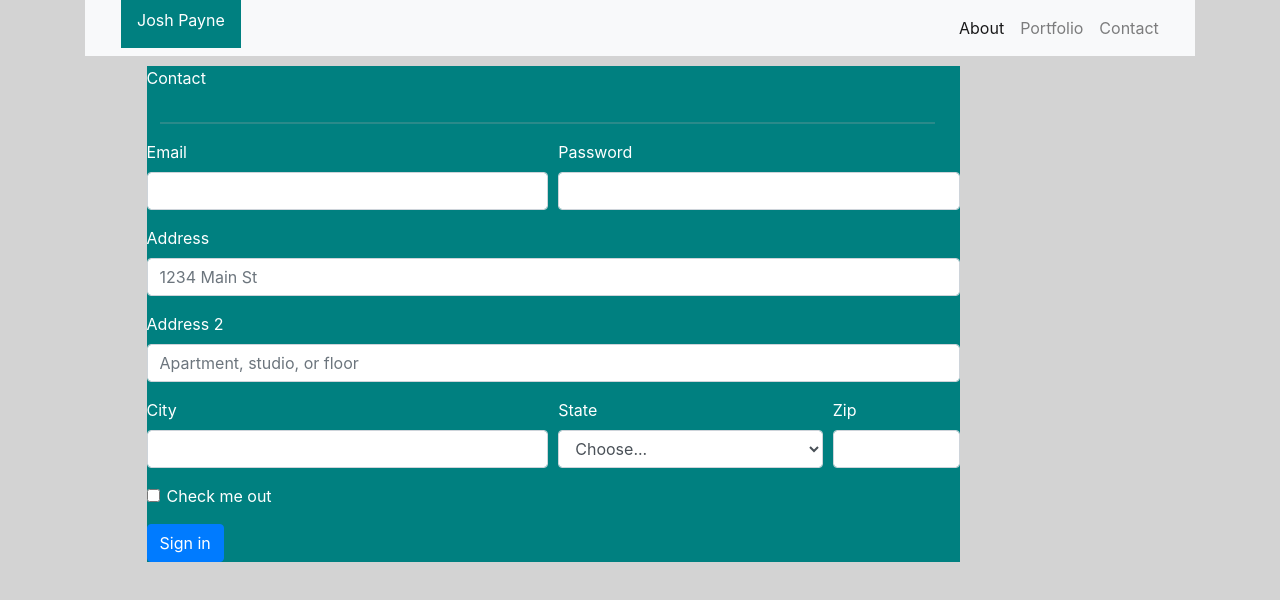
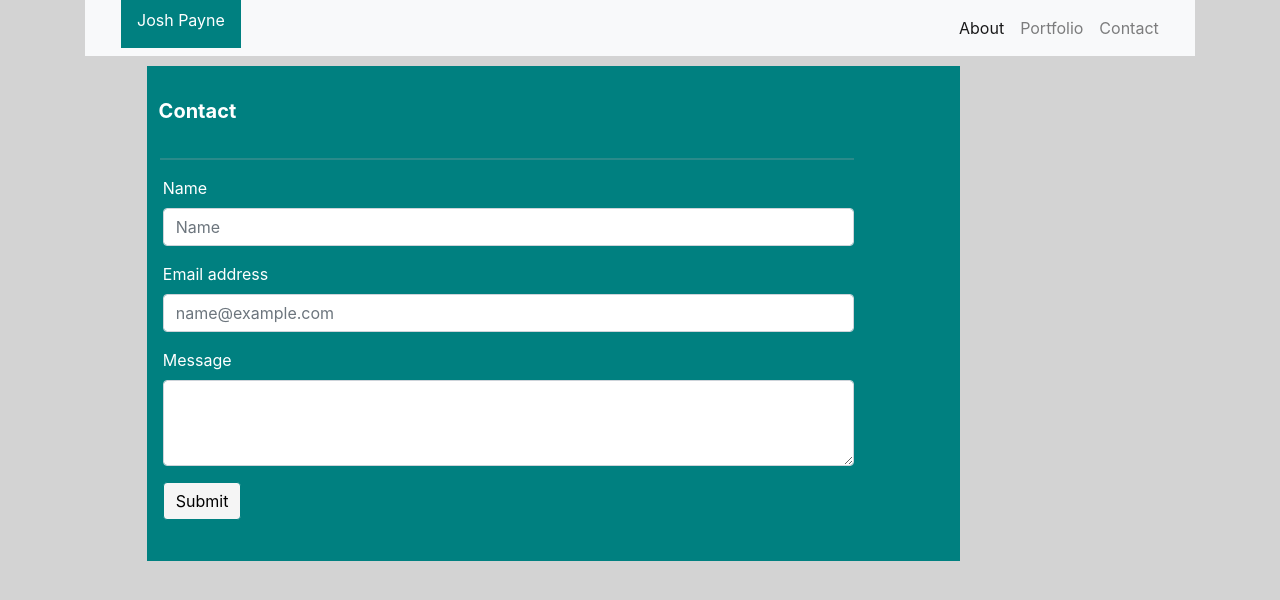
Before and after one commit to paynejoshua/Homework2, a plain HTML site: page contact.html in a window 1280 px wide. Drawn offline with nearby package versions, Linux system fonts and the light colour scheme.

Commit message:
Finished contact page with styling.

```diff
--- a/contact.html
+++ b/contact.html
@@ -38,55 +38,25 @@
               <p class="contact">Contact</p>
              </div>
         </div>
-        <hr>
-        <form>
-            <div class="form-row">
-              <div class="form-group col-md-6">
-                <label for="inputEmail4">Email</label>
-                <input type="email" class="form-control" id="inputEmail4">
-              </div>
-              <div class="form-group col-md-6">
-                <label for="inputPassword4">Password</label>
-                <input type="password" class="form-control" id="inputPassword4">
-              </div>
-            </div>
-            <div class="form-group">
-              <label for="inputAddress">Address</label>
-              <input type="text" class="form-control" id="inputAddress" placeholder="1234 Main St">
-            </div>
-            <div class="form-group">
-              <label for="inputAddress2">Address 2</label>
-              <input type="text" class="form-control" id="inputAddress2" placeholder="Apartment, studio, or floor">
-            </div>
-            <div class="form-row">
-              <div class="form-group col-md-6">
-                <label for="inputCity">City</label>
-                <input type="text" class="form-control" id="inputCity">
-              </div>
-              <div class="form-group col-md-4">
-                <label for="inputState">State</label>
-                <select id="inputState" class="form-control">
-                  <option selected>Choose...</option>
-                  <option>...</option>
-                </select>
-              </div>
-              <div class="form-group col-md-2">
-                <label for="inputZip">Zip</label>
-                <input type="text" class="form-control" id="inputZip">
-              </div>
-            </div>
-            <div class="form-group">
-              <div class="form-check">
-                <input class="form-check-input" type="checkbox" id="gridCheck">
-                <label class="form-check-label" for="gridCheck">
-                  Check me out
-                </label>
-              </div>
-            </div>
-            <button type="submit" class="btn btn-primary">Sign in</button>
-          </form>
 
+        <hr class="contacthr">
 
+    <form>
+        <div class="form-group">
+            <label for="namefield">Name</label>
+            <input type="text" class="form-control" placeholder="Name">
+        </div>
+        <div class="form-group">
+            <label for="exampleFormControlInput1">Email address</label>
+            <input type="email" class="form-control" id="exampleFormControlInput1" placeholder="name@example.com">
+          </div>
+
+        <div class="form-group">
+            <label for="exampleFormControlTextarea1">Message</label>
+            <textarea class="form-control" id="exampleFormControlTextarea1" rows="3"></textarea>
+          </div>
+          <button type="button" class="btn btn-submit">Submit</button>
+    </form>
 </section>
 </body>
 
--- a/stylesheet.css
+++ b/stylesheet.css
@@ -29,6 +29,7 @@ body {
 .indexsection {
     margin-left: 0;
 }
+
 section {
     box-sizing: border-box;
     margin-top: 10px;
@@ -87,3 +88,31 @@ hr {
     margin-left: 40px;
     margin-bottom: 5px;
 }
+
+.contact {
+    margin-top: 5%;
+    margin-left: 2%;
+    font-size: 20px;
+    font-weight: bold;
+}
+
+.contacthr {
+    margin-right: 13%;
+}
+
+.btn {
+    background-color: whitesmoke;
+    color: black;
+    border-color: teal;
+    margin-left: 2%;
+    margin-bottom: 5%;
+}
+
+.form-control {
+    width: 85%;
+    margin-left: 2%;
+}
+
+label {
+    margin-left: 2%;
+}
```
Also changed, not shown: index.html (+2 -0 lines).
